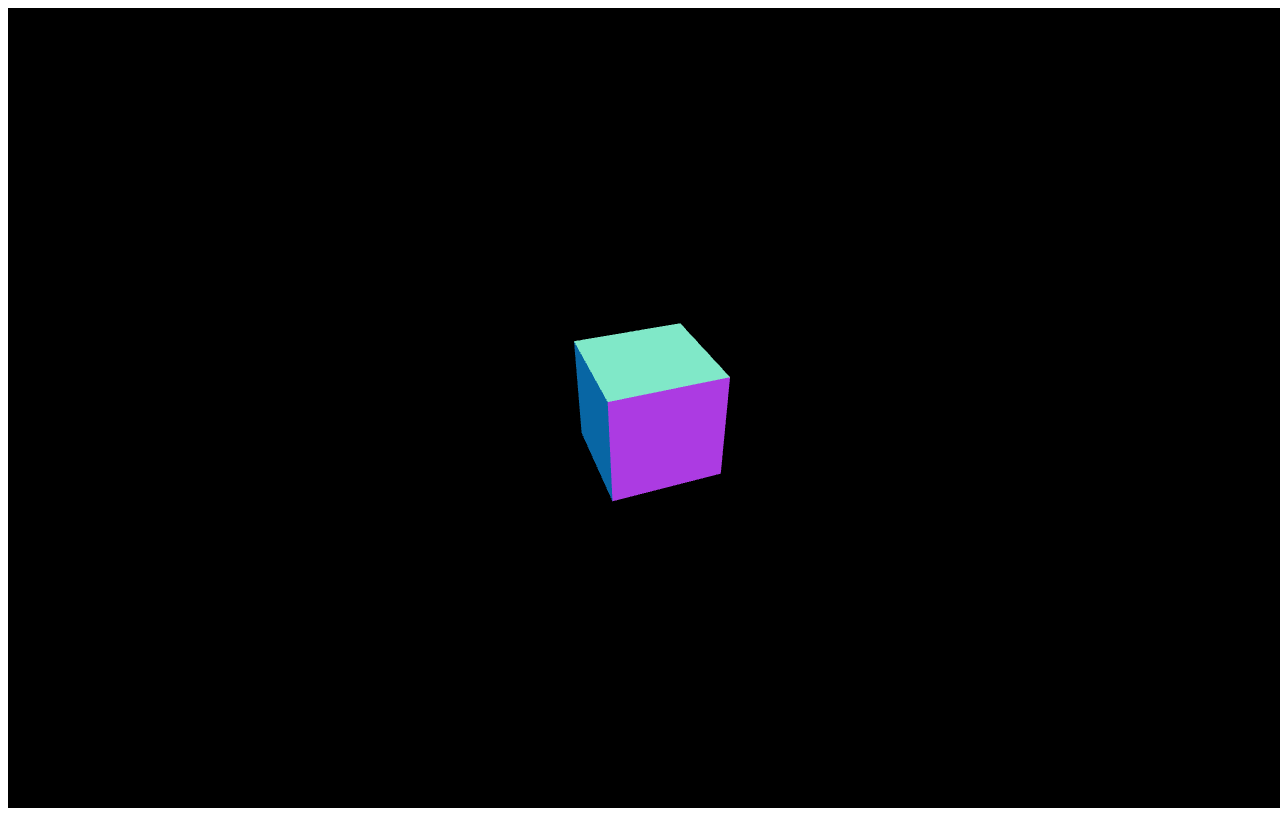
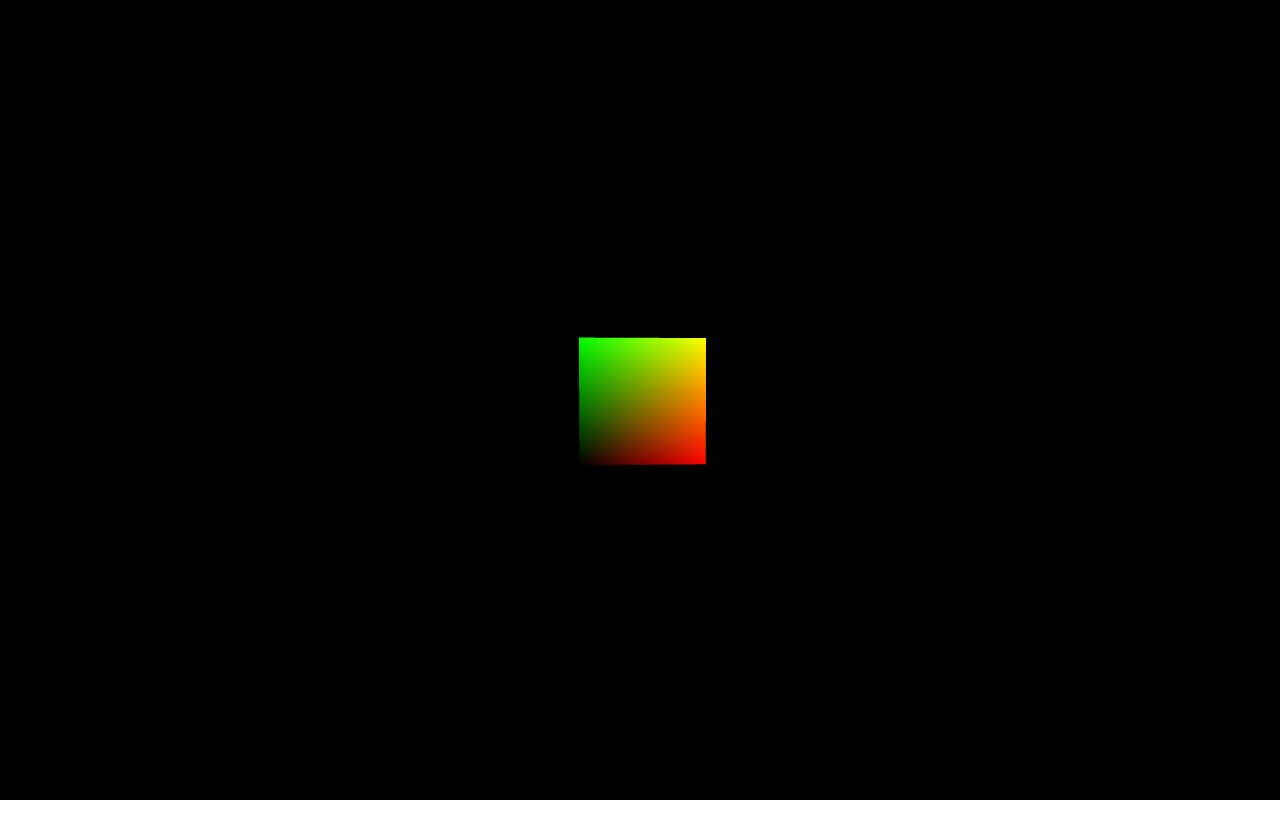
Before and after one commit to aplauche/glworlds, a website built with Parcel: page index.html in a window 1280 px wide. Built offline with nearby package versions, Linux system fonts and the light colour scheme.

Commit message:
refactor three boilerplate to class based system

```diff
--- a/app.js
+++ b/app.js
@@ -1,35 +1,82 @@
 import * as THREE from 'three';
+import { ShaderMaterial } from 'three';
+import { OrbitControls } from 'three/examples/jsm/controls/OrbitControls.js';
 
-let camera, scene, renderer;
-let geometry, material, mesh;
+export default class Sketch {
+	constructor(options){
+		this.time = 0
 
-init();
+		this.dom = options.dom
+		this.scene = new THREE.Scene();
 
-function init() {
+		this.width = this.dom.offsetWidth
+		this.height = this.dom.offsetHeight
 
-	camera = new THREE.PerspectiveCamera( 70, window.innerWidth / window.innerHeight, 0.01, 10 );
-	camera.position.z = 1;
+		this.camera = new THREE.PerspectiveCamera( 70, this.width / this.height, 0.01, 10 );
+		this.camera.position.z = 1;
 
-	scene = new THREE.Scene();
 
-	geometry = new THREE.BoxGeometry( 0.2, 0.2, 0.2 );
-	material = new THREE.MeshNormalMaterial();
 
-	mesh = new THREE.Mesh( geometry, material );
-	scene.add( mesh );
 
-	renderer = new THREE.WebGLRenderer( { antialias: true } );
-	renderer.setSize( window.innerWidth, window.innerHeight );
-	renderer.setAnimationLoop( animation );
-	document.body.appendChild( renderer.domElement );
+		this.renderer = new THREE.WebGLRenderer( { antialias: true } );
+		this.renderer.setSize( this.width, this.height );
+		this.dom.appendChild( this.renderer.domElement );
 
+		this.controls = new OrbitControls( this.camera, this.renderer.domElement );
+
+		this.addObject()
+		this.render()
+		this.setupResize()
+	}
+
+	setupResize(){
+		window.addEventListener('resize', this.resize.bind(this))
+	}
+
+	resize(){
+		this.width = this.dom.offsetWidth
+		this.height = this.dom.offsetHeight
+		this.renderer.setSize( this.width, this.height );
+		this.camera.aspect = this.width / this.height
+		this.camera.updateProjectionMatrix()
+
+	}
+
+	addObject(){
+		this.geometry = new THREE.BoxGeometry( 0.2, 0.2, 0.2 );
+		this.material = new THREE.MeshNormalMaterial();
+
+		this.material = new ShaderMaterial({
+			fragmentShader: `
+				varying vec2 vUv;
+				void main()	{
+					// vec2 newUV = (vUv - vec2(0.5))*resolution.zw + vec2(0.5);
+					gl_FragColor = vec4(vUv,0.0,1.);
+				}
+			`,
+			vertexShader: `
+				varying vec2 vUv;
+				void main() {
+					vUv = uv;
+					gl_Position = projectionMatrix * modelViewMatrix * vec4( position, 1.0 );
+				}
+			`,
+		})
+
+		this.mesh = new THREE.Mesh( this.geometry, this.material );
+		this.scene.add( this.mesh );
+	}
+
+	render(){
+		this.time += 0.1
+		this.mesh.rotation.x = this.time / 2000;
+		this.mesh.rotation.y = this.time / 1000;
+
+		this.renderer.render( this.scene, this.camera );
+		window.requestAnimationFrame(this.render.bind(this))
+	}
 }
 
-function animation( time ) {
-
-	mesh.rotation.x = time / 2000;
-	mesh.rotation.y = time / 1000;
-
-	renderer.render( scene, camera );
-
-}
+new Sketch({
+	dom: document.getElementById('container')
+})
--- a/index.html
+++ b/index.html
@@ -11,11 +11,28 @@
     <meta name="description" content="">
     <meta name="viewport" content="width=device-width, initial-scale=1">
     <link rel="stylesheet" href="">
+    <style>
+      * {
+        margin: 0;
+        padding: 0;
+      }
+
+      canvas{
+        display: block;
+      }
+      #container {
+        width: 100vw;
+        height: 100vh;
+      }
+    </style>
   </head>
   <body>
     <!--[if lt IE 7]>
       <p class="browsehappy">You are using an <strong>outdated</strong> browser. Please <a href="#">upgrade your browser</a> to improve your experience.</p>
     <![endif]-->
+    <div id="container">
+
+    </div>
 
     <script src="./app.js" async defer></script>
   </body>
```
